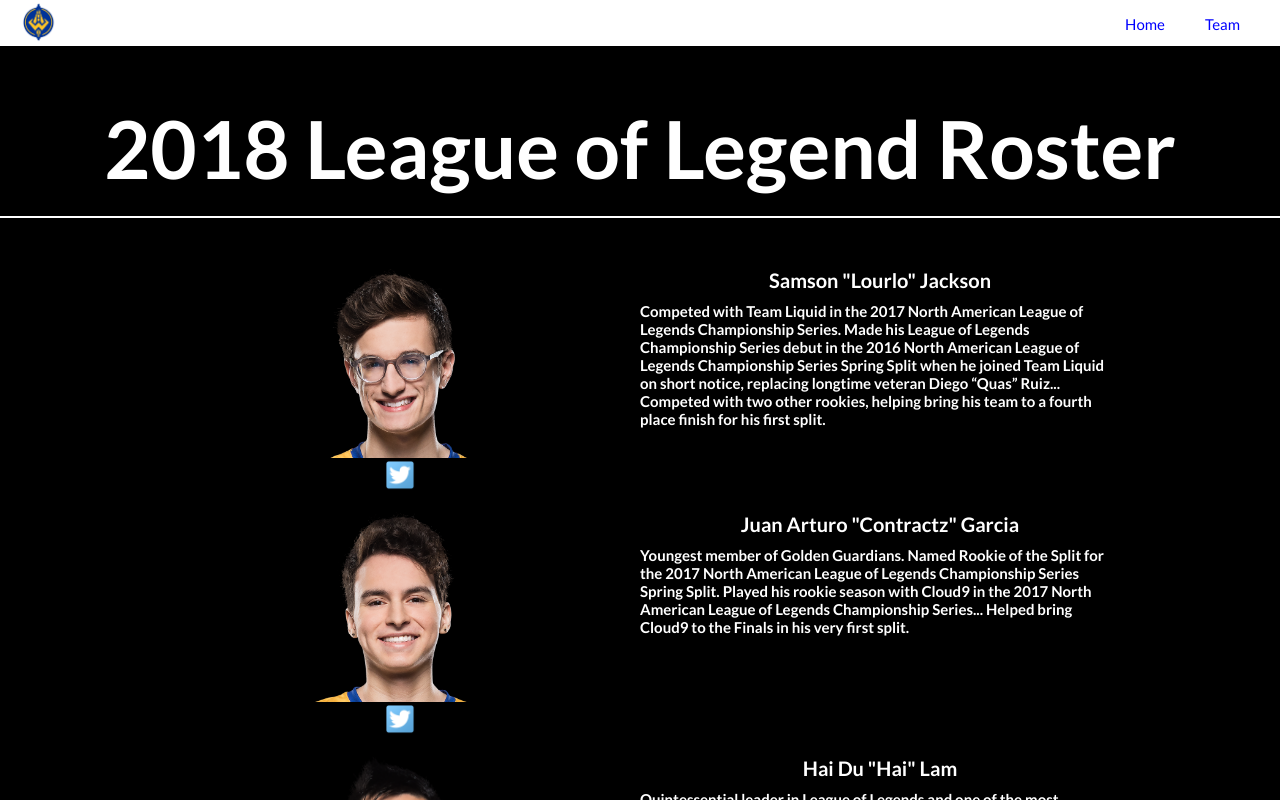
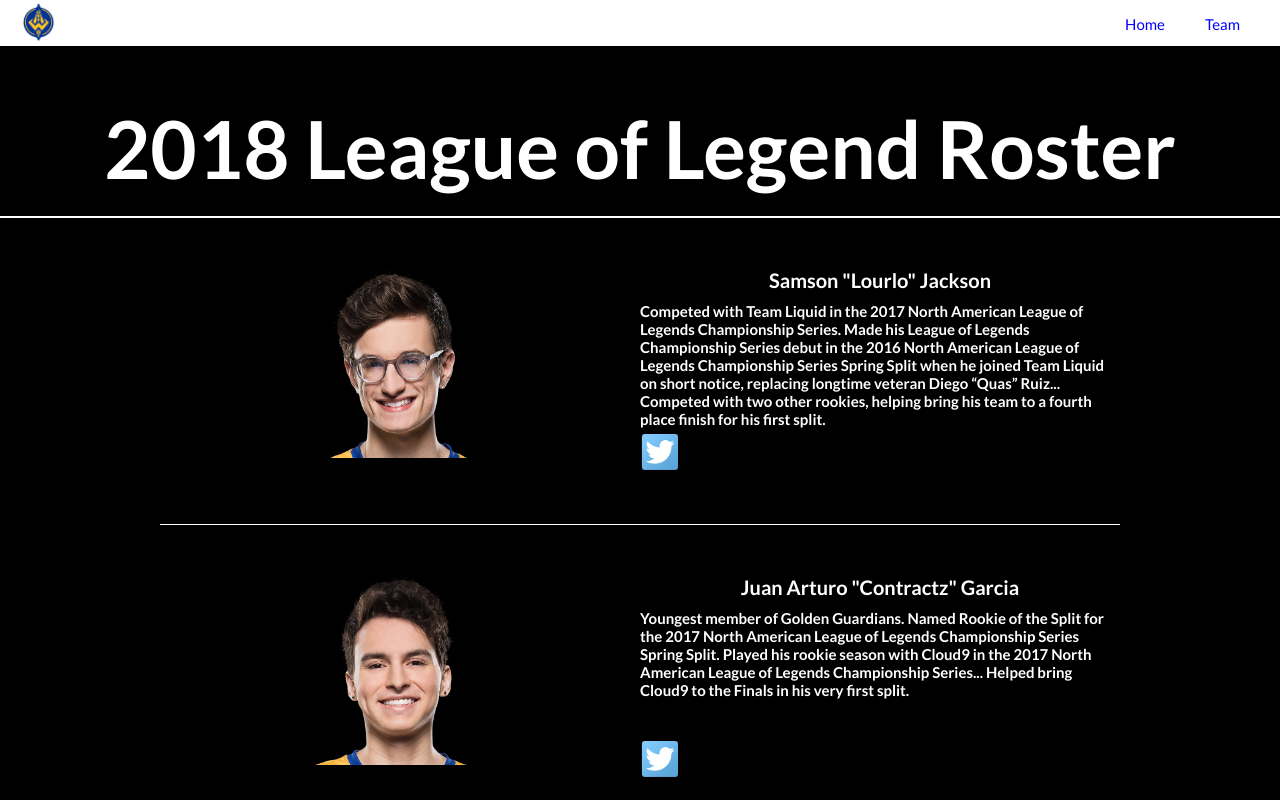
Before and after one commit to robertchou91/golden-guardians, a React app: page /team in a window 1280 px wide. Shown: the top 800 px of the page. Built offline with nearby package versions, Linux system fonts and the light colour scheme.

Commit message:
2nd commit

```diff
--- a/src/components/Team/PlayerDesktop/PlayerDesktop.css
+++ b/src/components/Team/PlayerDesktop/PlayerDesktop.css
@@ -1,5 +1,7 @@
 .Info {
-  margin-bottom: 2rem;
+  margin-bottom: 5rem;
+  padding-bottom: 5rem;
+  border-bottom: solid white 1px;
   text-align: center;
   display: inline-block;
   color: white;
@@ -15,10 +17,6 @@
    display: inline-block;
  }
 
- .Info_social img {
-   width: 3rem;
- }
-
  .Info_playerinformation {
    width: 50%;
    display: inline-block;
@@ -30,4 +28,14 @@
 
  .Info_playerinformation h2 {
    text-align: left;
+   height: 10rem;
+   margin-bottom: 3rem;
  }
+
+.Info_social {
+  text-align: left;
+}
+
+ .Info_social img {
+  width: 4rem;
+}
--- a/src/components/Team/PlayerDesktop/PlayerDesktop.js
+++ b/src/components/Team/PlayerDesktop/PlayerDesktop.js
@@ -6,13 +6,13 @@
     <div className={classes.Info}>
       <div className={classes.Info_portrait}>
         <img src={props.playerPortrait} alt="Portrait" />
-        <div className={classes.Info_social}>
-          <img src="imgs/Twitter.png" alt="Twitter" />
-        </div>
       </div>
       <div className={classes.Info_playerinformation}>
         <h1>{props.playerrealName}</h1>
         <h2>{props.playerBio}</h2>
+        <div className={classes.Info_social}>
+          <img src="imgs/Twitter.png" alt="Twitter" />
+        </div>
       </div>
     </div>
   );
```
